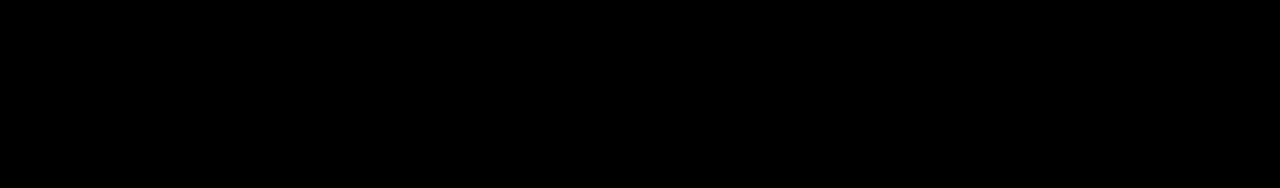
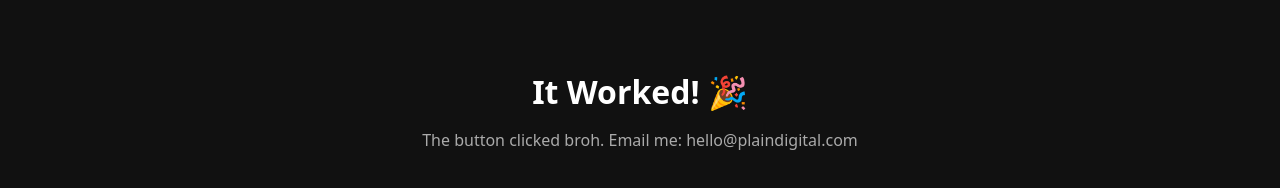
Before and after one commit to DEBSTAR0/plain-digital, a Next.js app: page / in a window 1280 px wide. Shown: the part 910-1098 px from the top of the page. Before the commit the page ends 880 px from the top, so only its background shows below. Built offline with nearby package versions, Linux system fonts and the light colour scheme.

Commit message:
Update page.tsx

```diff
--- a/app/page.tsx
+++ b/app/page.tsx
@@ -1,11 +1,18 @@
 export default function Home() {
   return (
-    <main style={{background:'black',color:'white',minHeight:'100vh',display:'flex',flexDirection:'column',alignItems:'center',justifyContent:'center',textAlign:'center',padding:'40px'}}>
-      <span style={{background:'#2563eb',padding:'4px 12px',borderRadius:'999px',fontSize:'12px',marginBottom:'20px'}}>BETA</span>
-      <h1 style={{fontSize:'48px',fontWeight:'800',margin:0}}>PLAIN DIGITAL<br/>for modern creators</h1>
-      <p style={{color:'#aaa',margin:'16px 0 32px',maxWidth:'500px'}}>We build clean, fast, and powerful websites that make your brand stand out.</p>
-      <a href="mailto:hello@plaindigital.com" style={{background:'#2563eb',color:'white',padding:'12px 24px',borderRadius:'8px',textDecoration:'none',fontWeight:'600'}}>Get Started</a>
-      <img src="https://images.unsplash.com/photo-1545235617-9465d2a55698?q=80&w=800" style={{marginTop:'32px',borderRadius:'12px',maxWidth:'600px',width:'100%'}} alt="Digital Marketing"/>
+    <main style={{background:'black',color:'white',minHeight:'100vh'}}>
+      <div style={{display:'flex',flexDirection:'column',alignItems:'center',justifyContent:'center',textAlign:'center',padding:'40px',minHeight:'100vh'}}>
+        <span style={{background:'#2563eb',padding:'4px 12px',borderRadius:'999px',fontSize:'12px',marginBottom:'20px'}}>BETA</span>
+        <h1 style={{fontSize:'48px',fontWeight:'800',margin:0}}>PLAIN DIGITAL<br/>for modern creators</h1>
+        <p style={{color:'#aaa',margin:'16px 0 32px',maxWidth:'500px'}}>We build clean, fast, and powerful websites that make your brand stand out.</p>
+        <a href="#contact" style={{background:'#2563eb',color:'white',padding:'12px 24px',borderRadius:'8px',textDecoration:'none',fontWeight:'600'}}>Get Started</a>
+        <img src="https://images.unsplash.com/photo-1545235617-9465d2a55698?q=80&w=800" style={{marginTop:'32px',borderRadius:'12px',maxWidth:'600px',width:'100%'}} alt="Digital Marketing"/>
+      </div>
+
+      <div id="contact" style={{padding:'100px 40px',textAlign:'center',background:'#111'}}>
+        <h2 style={{fontSize:'32px',margin:0}}>It Worked! 🎉</h2>
+        <p style={{color:'#aaa'}}>The button clicked broh. Email me: hello@plaindigital.com</p>
+      </div>
     </main>
   )
 }
```
